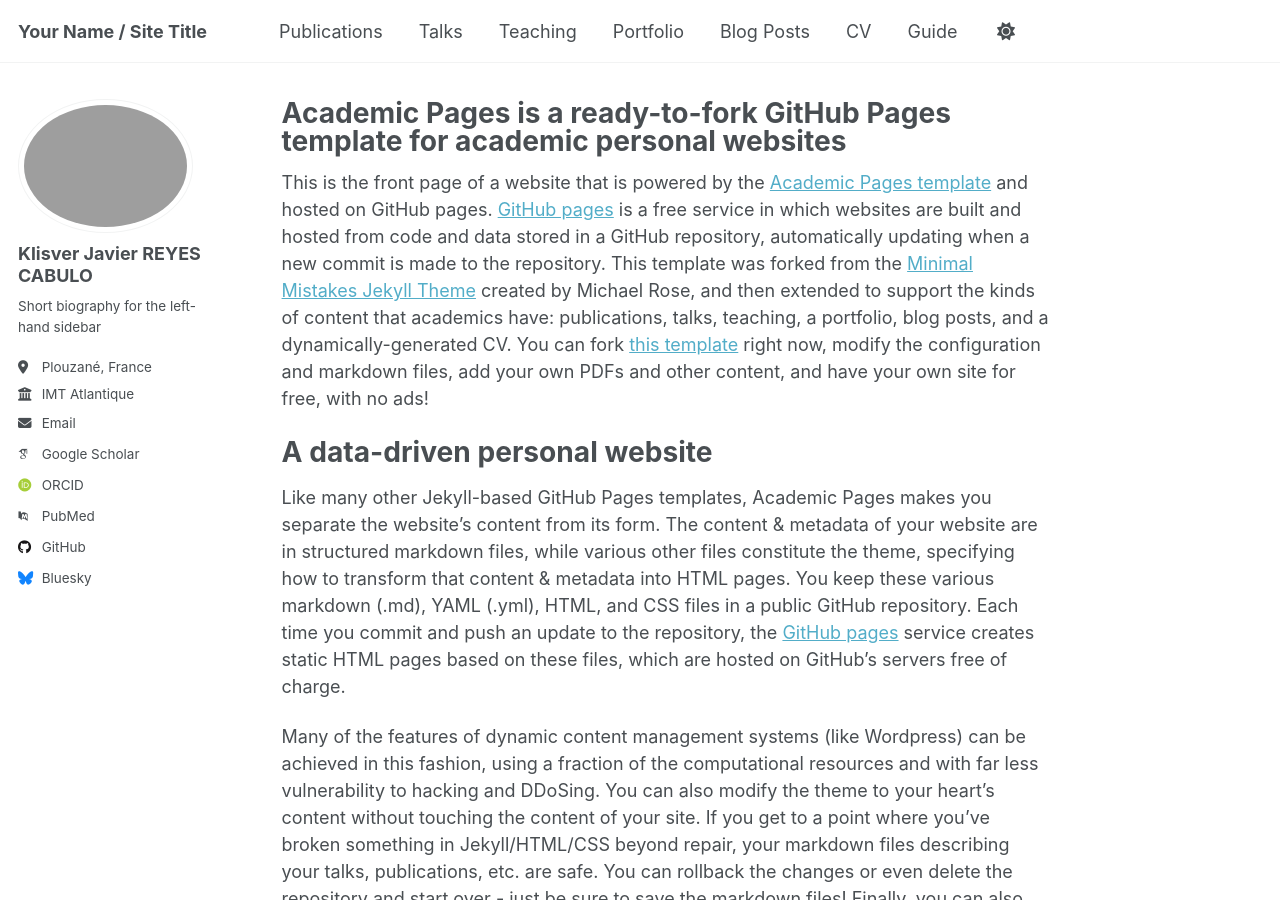
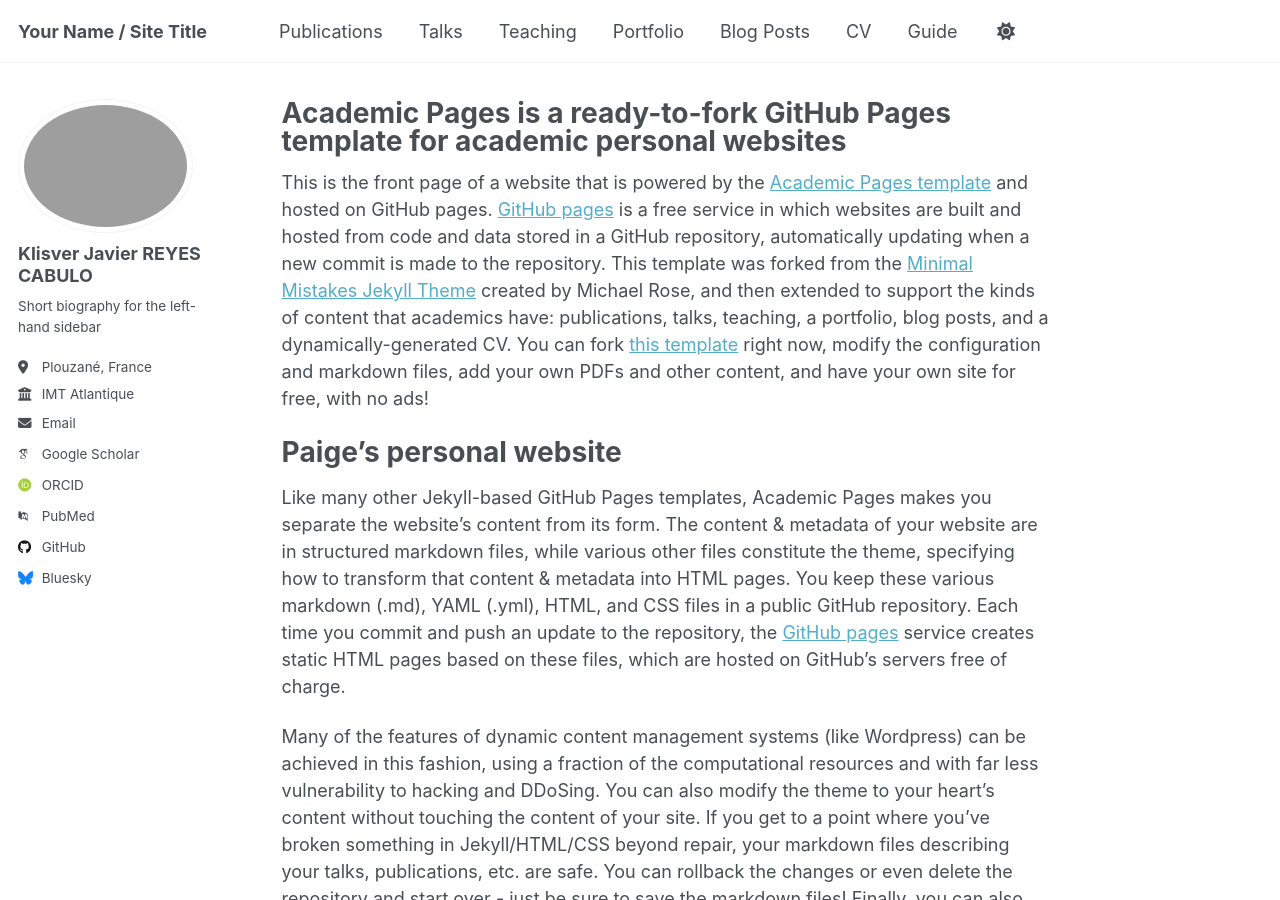
Before and after one commit to Klisver-Reyes/Klisver-Reyes.github.io, a Jekyll site: the page built from _pages/about.md, in a window 1280 px wide and 900 px high. Built offline with Jekyll 4.4.1, drawn with Linux system fonts in a browser that asks for light colours; some web fonts are replaced.

Commit message:
Update tittle of section

```diff
--- a/_pages/about.md
+++ b/_pages/about.md
@@ -9,7 +9,7 @@ redirect_from:
 
 This is the front page of a website that is powered by the [Academic Pages template](https://github.com/academicpages/academicpages.github.io) and hosted on GitHub pages. [GitHub pages](https://pages.github.com) is a free service in which websites are built and hosted from code and data stored in a GitHub repository, automatically updating when a new commit is made to the repository. This template was forked from the [Minimal Mistakes Jekyll Theme](https://mmistakes.github.io/minimal-mistakes/) created by Michael Rose, and then extended to support the kinds of content that academics have: publications, talks, teaching, a portfolio, blog posts, and a dynamically-generated CV. You can fork [this template](https://github.com/academicpages/academicpages.github.io) right now, modify the configuration and markdown files, add your own PDFs and other content, and have your own site for free, with no ads!
 
-A data-driven personal website
+Paige's personal website
 ======
 Like many other Jekyll-based GitHub Pages templates, Academic Pages makes you separate the website's content from its form. The content & metadata of your website are in structured markdown files, while various other files constitute the theme, specifying how to transform that content & metadata into HTML pages. You keep these various markdown (.md), YAML (.yml), HTML, and CSS files in a public GitHub repository. Each time you commit and push an update to the repository, the [GitHub pages](https://pages.github.com/) service creates static HTML pages based on these files, which are hosted on GitHub's servers free of charge.
 
```
